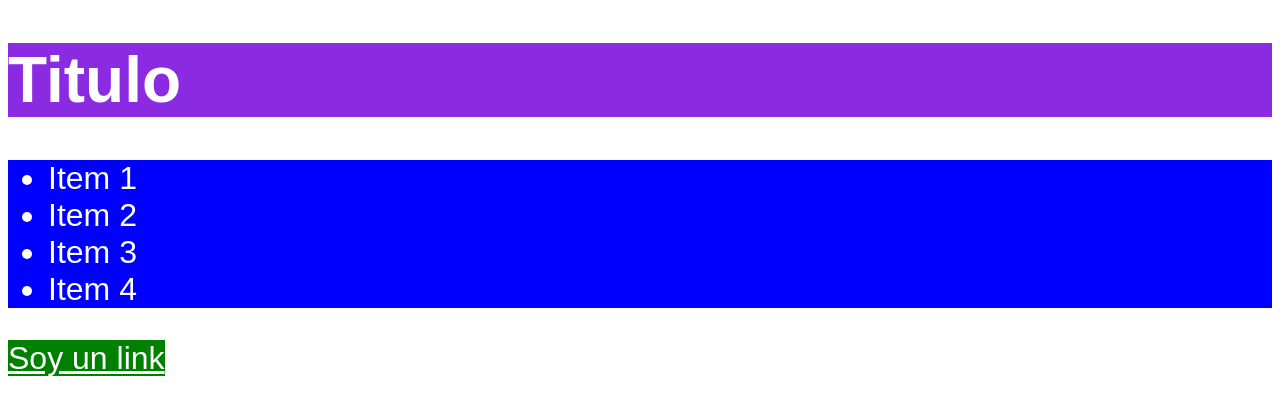
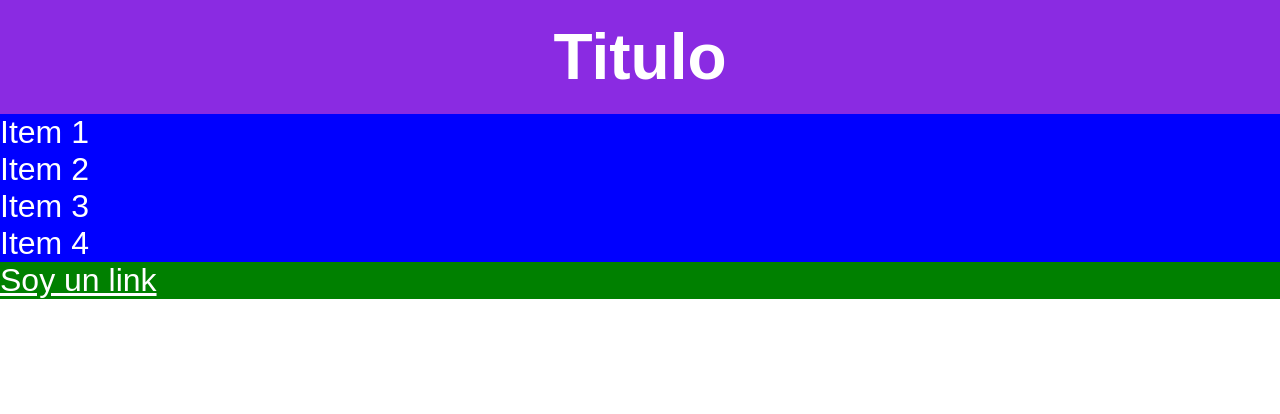
Before and after one commit to FacuEma25/Curso-1, a plain HTML site: page Clase 10 - G/ejemplo2.html in a window 1280 px wide. Drawn offline with Linux system fonts and the light colour scheme.

Commit message:
clase 10

```diff
--- a/Clase 10 - G/ejemplo2.css
+++ b/Clase 10 - G/ejemplo2.css
@@ -1,5 +1,11 @@
+* {
+    font-family: Arial, Helvetica, sans-serif;
+    margin: 0;
+    padding: 0;
+
+}
+
 body {
-    font-family: Arial, Helvetica, sans-serif;
     font-size: xx-large;
 }
 
@@ -9,7 +15,22 @@ h1 {
     /* display: inline; */
     background-color: blueviolet;
     color: white;
+    text-align: center;
+    /* Padding: ; */
+    padding-top: 20px; /* Relleno arriba */
+    padding-bottom: 30px; /*Relleno abajo  */
 
+    /* Estos 2 no se persiben porque ya esta el center*/
+    padding-left: 20px; /*Relleno izquierda  */
+    padding-right: 20px; /* Relleno derecha */
+    padding: 50px; /* Seteo todas las direcciones */
+    padding: 60px 40px; /* Seteo el primer valor en el eje "y", el segundo en "x"*/
+    padding: 10px 20px 30px 40px; /* Setea las direcciones siguiendo la direccion en sentido horario */
+
+}
+
+h1 {
+    padding: 20px 40px;
 }
 
 aside {
@@ -18,7 +39,7 @@ aside {
 }
 
 a {
-    /* display: block; */
+    display: block;
     background-color: green;
     color: white;
 }
```
